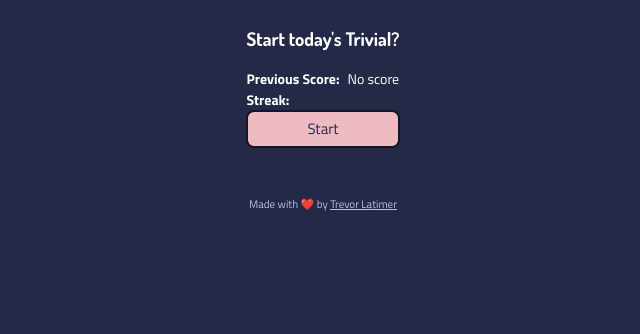
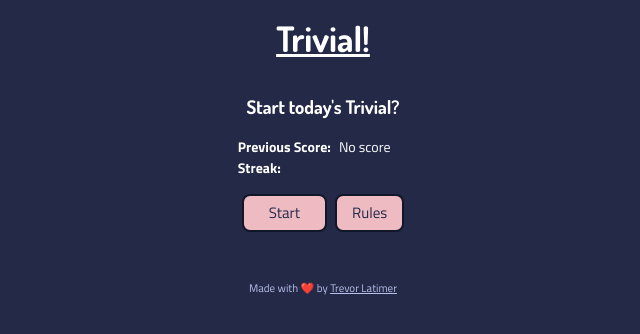
Before and after one commit to HelloImTrev/trivial, a React app: page / in a window 1280 px wide. Shown: the top 334 px of the page, without its empty margins (317-957 px from the left). Built offline with nearby package versions, Linux system fonts and the light colour scheme.

Commit message:
styling and share button

```diff
--- a/public/styles.css
+++ b/public/styles.css
@@ -5,6 +5,8 @@
 body {
   background-color: #232946;
   color: #b8c1ec;
+  padding: 0;
+  margin: 0;
 }
 
 a {
@@ -13,6 +15,21 @@ a {
 
 p {
   margin: 0;
+}
+
+.nav {
+  margin-top: 1rem;
+  margin-bottom: 1rem;
+  display: flex;
+  justify-content: center;
+}
+
+.nav-title {
+  margin: 0;
+  font-family: 'Dosis', sans-serif;
+  color: white;
+  font-size: 35px;
+  text-decoration: underline;
 }
 
 .root-container {
@@ -74,6 +91,7 @@ p {
 }
 
 .timer-cotainer {
+  margin-top: 1rem;
   text-align: center;
 }
 
@@ -131,6 +149,32 @@ p {
   user-select: none;
   -webkit-user-select: none;
   touch-action: manipulation;
+  margin-top: 1rem;
+}
+
+.rules-button {
+  align-items: center;
+  background-color: #eebbc3;
+  border: 2px solid #121629;
+  border-radius: 8px;
+  box-sizing: border-box;
+  color: #232946;
+  cursor: pointer;
+  display: flex;
+  font-family: 'Titillium Web', sans-serif;
+  font-size: 15px;
+  height: 38px;
+  justify-content: center;
+  line-height: 24px;
+  width: 100%;
+  padding: 0 15px;
+  position: relative;
+  text-align: center;
+  text-decoration: none;
+  user-select: none;
+  -webkit-user-select: none;
+  touch-action: manipulation;
+  margin-top: 1rem;
 }
 
 
@@ -232,3 +276,12 @@ p {
   margin-left: .5rem;
   margin-right: .5rem;
 }
+
+.buttons {
+  display: flex;
+}
+
+.buttons > button {
+  margin-left: .25rem;
+  margin-right: .25rem;
+}
--- a/src/App.js
+++ b/src/App.js
@@ -3,6 +3,7 @@ import { questions } from "./Utility/questions";
 import { QuestionCards } from "./Components/QuestionCards";
 import { getQuestions } from "./Utility/questionFuncs";
 import { PreGame } from "./Components/PreGame";
+import { Nav } from "./Components/Nav";
 
 export const App = () => {
   const [gameStatus, setGameStatus] = useState(
@@ -30,6 +31,7 @@ export const App = () => {
 
   return (
     <div className="root-container">
+      <Nav />
       {gameStatus ? (
         <div className="game-container">
           <QuestionCards
--- a/src/Components/Nav.js
+++ b/src/Components/Nav.js
@@ -0,0 +1,11 @@
+import React from "react";
+
+
+export const Nav = () => {
+  return (
+    <div className="nav">
+      <h2 className="nav-title">Trivial!</h2>
+
+    </div>
+  )
+}
--- a/src/Components/PreGame.js
+++ b/src/Components/PreGame.js
@@ -1,4 +1,6 @@
 import React, { useEffect, useState } from "react";
+import { copyToClipboard } from "../Utility/share";
+import { Answers } from "./Answers";
 import { DayTimer } from "./DayTimer";
 
 export const PreGame = ({ setGameStatus }) => {
@@ -24,7 +26,7 @@ export const PreGame = ({ setGameStatus }) => {
   }
 
   const startGame = () => {
-    if (diff === 1) {
+    if (diff <= 1) {
       localStorage.setItem("streak", streak + 1);
     } else {
       localStorage.setItem("streak", 0);
@@ -61,11 +63,15 @@ export const PreGame = ({ setGameStatus }) => {
             <p className="pre-score">{streak}</p>
           </div>
 
-          <button className="start-button" onClick={() => startGame()}>
-            Start
-          </button>
+          <div className="buttons">
+            <button className="start-button" onClick={() => startGame()}>
+              Start
+            </button>
+            <button className="rules-button">
+              Rules
+            </button>
+          </div>
         </div>
-
       ) : (
         <div>
           <div>
@@ -79,12 +85,21 @@ export const PreGame = ({ setGameStatus }) => {
               {correctCount} / {prevAnswers.length} correct ({percentage}%)
             </p>
           </div>
+          <div className="previous-score">
+            <strong>
+              <p className="pre-score-label">Streak:</p>
+            </strong>
+            <p className="pre-score">{streak}</p>
+          </div>
           <div className="timer-cotainer">
             <div className="timer-text">Next Tirvial available in:</div>
             <div className="timer-numbers">
               <DayTimer />
             </div>
           </div>
+          <button className="start-button" onClick={() => copyToClipboard(prevAnswers)}>
+              Share
+          </button>
         </div>
       )}
     </div>
--- /dev/null
+++ b/src/Utility/share.js
@@ -0,0 +1,22 @@
+export const copyToClipboard = (answers) => {
+  const currDate = new Date();
+  const copyText = `Trivial score ${formatCurrentDate(currDate)} \n
+  1. \n
+  2. \n
+  3. \n
+  4. \n
+  5. \n`;
+
+  navigator.clipboard.writeText(copyText);
+}
+
+const formatCurrentDate = (today) => {
+  const yyyy = today.getFullYear();
+  let mm = today.getMonth() + 1; // Months start at 0!
+  let dd = today.getDate();
+
+  if (dd < 10) dd = '0' + dd;
+  if (mm < 10) mm = '0' + mm;
+
+  return `${mm}/${dd}/${yyyy}:`
+}
```
Also changed, not shown: package.json (+4 -3 lines), 1 other file (tests, documents, lock files or other folders).
